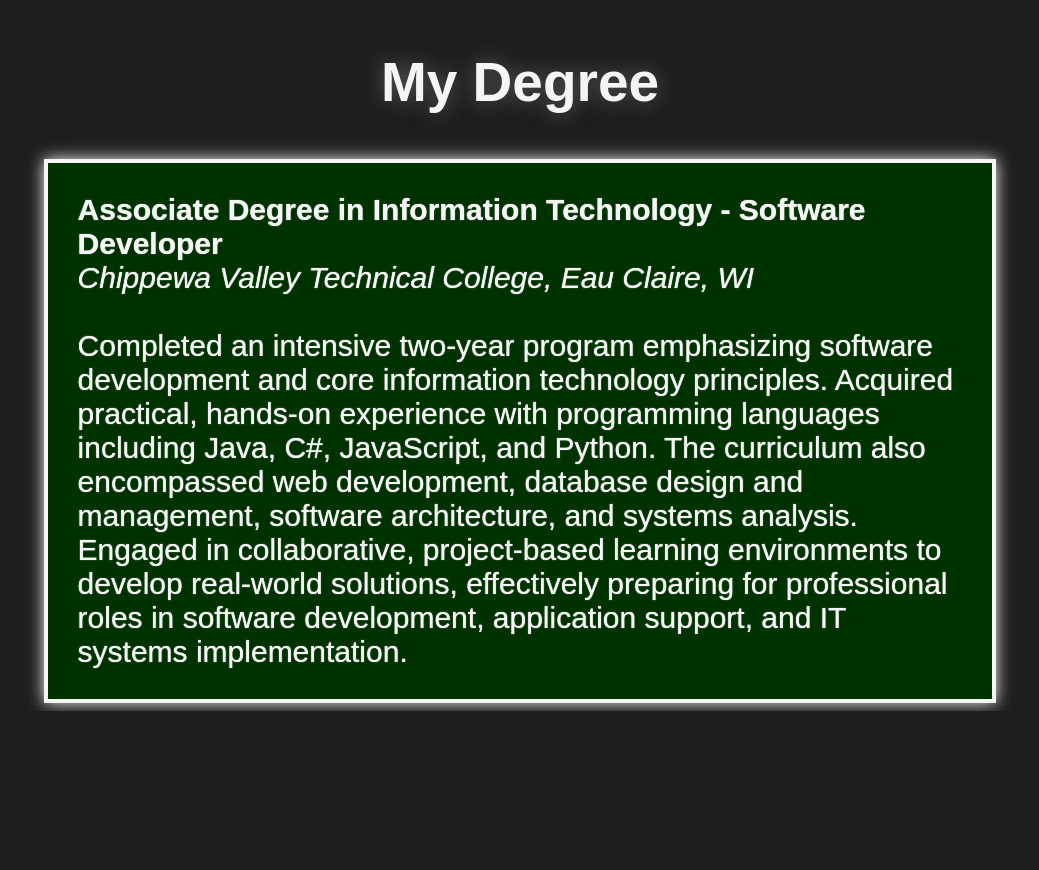
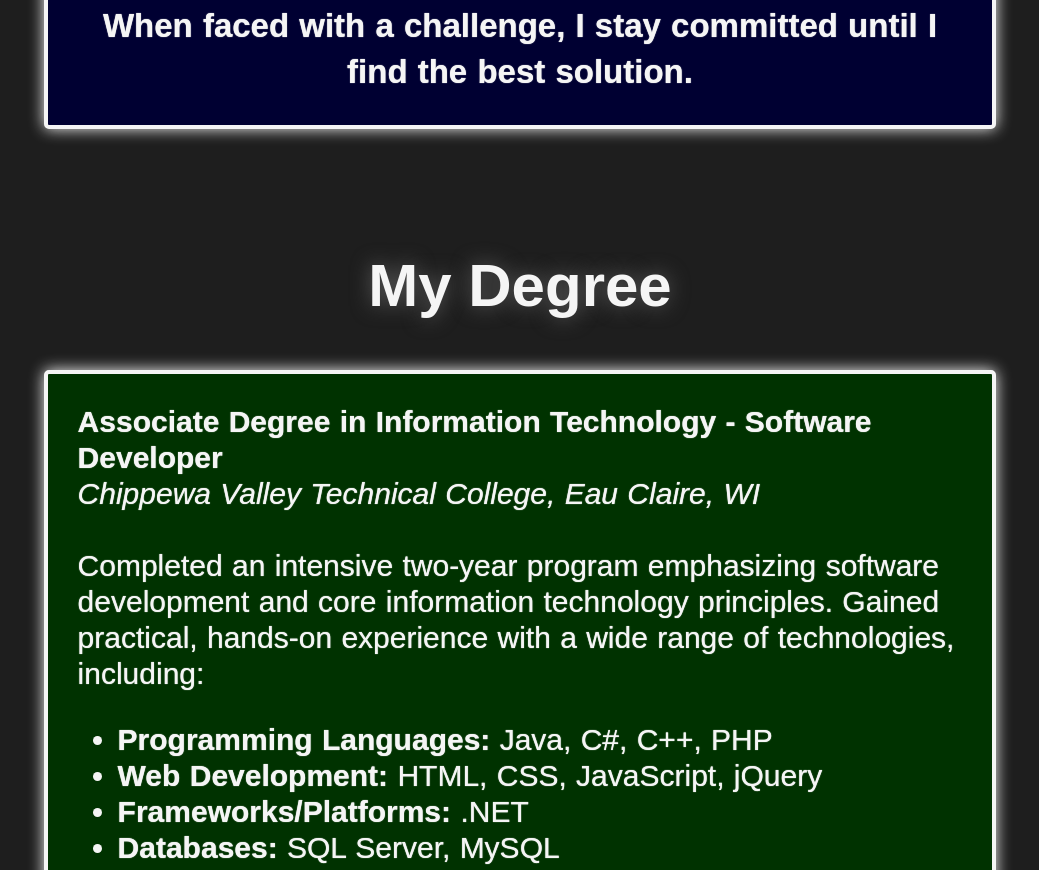
Before and after one commit to liefesutliff/portfolio, a plain HTML site: page index.html in a window 1280 px wide. Shown: the part 675-1545 px from the top of the page, without its empty margins (120-1159 px from the left). Before the commit the page ends 1386 px from the top, so only its background shows below. Drawn offline with Linux system fonts and the light colour scheme.

Commit message:
adding things and formatting

```diff
--- a/css/styles.css
+++ b/css/styles.css
@@ -1,3 +1,7 @@
+html {
+  scroll-behavior: smooth;
+}
+
 body {
   font-family: Arial, Helvetica, sans-serif;
   background-color: #1e1e1e;
@@ -5,13 +9,13 @@ body {
 }
 
 .title {
-  font-size: 80px;
+  font-size: 90px;
   text-align: center;
   text-shadow: 0px 0px 20px #5e5e5e;
 }
 
 .subTitle {
-  font-size: 55px;
+  font-size: 60px;
   text-align: center;
   text-shadow: 0px 0px 20px #5e5e5e;
 }
@@ -20,20 +24,26 @@ body {
   background-color: rgb(0, 0, 50);
   margin: auto;
   border: solid 4px #F5F5F5;
+  border-radius: 5px;
   width: 70%;
   font-size: 30px;
   padding: 30px;
   box-shadow: 0px 0px 15px #F5F5F5;
   text-shadow: 0px 0px 1px #F5F5F5;
+  word-spacing: 1px;
+  line-height: 1.4;
 }
 
 .degSummary {
   background-color: rgb(0, 50, 0);
   margin: auto;
   border: solid 4px #F5F5F5;
+  border-radius: 5px;
   width: 70%;
   font-size: 30px;
   padding: 30px;
   box-shadow: 0px 0px 15px #F5F5F5;
   text-shadow: 0px 0px 1px #F5F5F5;
+  word-spacing: 1px;
+  line-height: 1.2;
 }
--- a/index.html
+++ b/index.html
@@ -8,9 +8,18 @@
 </head>
 <body>
   <h1 class="title">LIEFE SUTLIFF</h1>
-  <p class="profSummary">I have a strong background in IT with hands-on experience in troubleshooting and debugging program code. Throughout my work and academic journey, I've developed a solid understanding of how to approach complex technical problems with patience and persistence. I've also worked in team-based environments where clear communication, time management, and collaboration were essential to success. These experiences have not only strengthened my technical skills but have also prepared me to contribute effectively in professional settings. When faced with a challenge, I stay committed until I find the best solution.</p>
+  <p class="profSummary">I have a strong background in IT with hands-on experience in troubleshooting and debugging program code. Throughout my work and academic journey, I've developed a solid understanding of how to approach complex technical problems with patience and persistence. I've also worked in team-based environments where clear communication, time management, and collaboration were essential to success. These experiences have not only strengthened my technical skills but have also prepared me to contribute effectively in professional settings.<br><br><span style="display: block; text-align: center; font-weight: bold; font-size: 33px;">When faced with a challenge, I stay committed until I find the best solution.</span></p>
   <br><br><br><br>
   <h2 class="subTitle">My Degree</h2>
-  <p class="degSummary"><b>Associate Degree in Information Technology - Software Developer</b><br><i>Chippewa Valley Technical College, Eau Claire, WI</i><br><br>Completed an intensive two-year program emphasizing software development and core information technology principles. Acquired practical, hands-on experience with programming languages including Java, C#, JavaScript, and Python. The curriculum also encompassed web development, database design and management, software architecture, and systems analysis. Engaged in collaborative, project-based learning environments to develop real-world solutions, effectively preparing for professional roles in software development, application support, and IT systems implementation.</p>
+  <div class="degSummary">
+    <b>Associate Degree in Information Technology - Software Developer</b><br><i>Chippewa Valley Technical College, Eau Claire, WI</i><br><br>Completed an intensive two-year program emphasizing software development and core information technology principles. Gained practical, hands-on experience with a wide range of technologies, including:
+    <ul>
+      <li><b>Programming Languages:</b> Java, C#, C++, PHP</li>
+      <li><b>Web Development:</b> HTML, CSS, JavaScript, jQuery</li>
+      <li><b>Frameworks/Platforms:</b> .NET</li>
+      <li><b>Databases:</b> SQL Server, MySQL</li>
+    </ul>
+    The curriculum also covered web application development, database design and management, software architecture, and systems analysis. Participated in collaborative, project-based learning environments to create real-world solutions, preparing for professional roles in software development, application support, and IT systems implementation.
+  </div>
 </body>
 </html>
```
